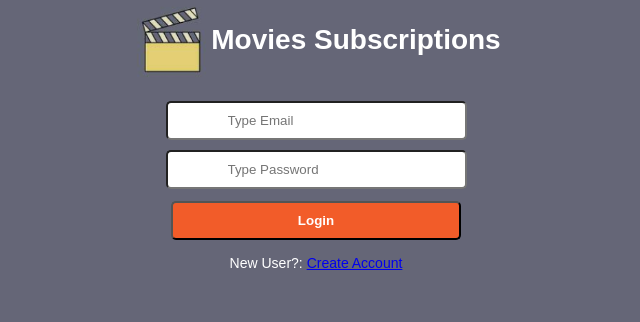
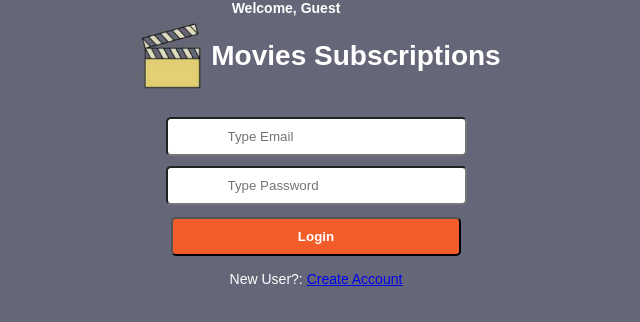
Before and after one commit to RoyDovrat/Full-Stack-Project, a React (Vite) app in the folder client/: page / in a window 1280 px wide. Shown: the top 322 px of the page, without its empty margins (324-964 px from the left). Built offline with nearby package versions, Linux system fonts and the light colour scheme; a web font is replaced by a local one.

Commit message:
add Headline component

```diff
--- /dev/null
+++ b/client/src/Components/AppHeadline.jsx
@@ -0,0 +1,16 @@
+import icon from '../images/icon.png'
+import '../Style/AppHeadline.scss'
+
+function AppHeadline({ userName }) {
+    return (
+        <div className='main-header'>
+            <p>Welcome, {userName || 'Guest'}</p>
+            <div className='webSite-header'>
+                <img src={icon} alt="icon" className="icon" />
+                <h1>Movies Subscriptions</h1>
+            </div>
+        </div>
+    );
+}
+
+export default AppHeadline;
--- a/client/src/Pages/LoginPage.jsx
+++ b/client/src/Pages/LoginPage.jsx
@@ -6,6 +6,7 @@ import ErrorMessage from '../Components/ErrorMessage'
 import axios from 'axios';
 import '../Style/Login.scss'
 import icon from '../images/icon.png'
+import AppHeadline from '../Components/AppHeadline';
 
 const URL = 'http://localhost:3000/auth/login';
 
@@ -62,12 +63,7 @@ function LoginPage() {
     return (
         <div className='login-layout'>
 
-            <header>
-            <img src={icon} alt="icon" className="icon" />
-                <div className="header-content">
-                    <h1>Movies Subscriptions</h1>
-                </div>
-            </header>
+            <AppHeadline />
 
             <main>
                 <input className='text-input' type="email" placeholder="Type Email" onChange={(e) => setUserName(e.target.value)} required />
--- a/client/src/Pages/mainPage.jsx
+++ b/client/src/Pages/mainPage.jsx
@@ -3,7 +3,7 @@ import { useSelector, useDispatch } from 'react-redux';
 import { useEffect } from 'react';
 import axios from 'axios';
 import '../Style/main.scss'
-import icon from '../images/icon.png'
+import AppHeadline from '../Components/AppHeadline';
 
 const MOVIES_URL = 'http://localhost:8000/movies';
 const MEMBERS_URL = 'http://localhost:8000/members//WithMoviesWatched';
@@ -45,14 +45,8 @@ function MainPage() {
 
   return (
     <div className='main-layout'>
-      <header className='main-header'>
-        <p>Welcome, {currUser?.fullName || 'Guest'}</p>
-        <div className='webSite-header'>
-        <img src={icon} alt="icon" className="icon" />
-        <h1>Movies Subscriptions</h1>
-        </div>
 
-      </header>
+      <AppHeadline userName={currUser?.fullName} />
 
       <nav className='navigate'>
         <button onClick={() => navigate('/main/movies-management')}>Movies</button>
--- /dev/null
+++ b/client/src/Style/AppHeadline.scss
@@ -0,0 +1,25 @@
+.main-header {
+    display: flex;
+    flex-direction: column;
+    justify-content: center;
+    align-items: center;
+    gap: 0px;
+
+    p {
+      margin: 0;
+      font-weight: bold;
+      margin-inline-end: 60px;
+    }
+
+    .webSite-header {
+      display: flex;
+      flex-direction: row;
+      align-items: center;
+      gap: 5px;
+
+      img {
+        width: 75px;
+        height: auto;
+      }
+    }
+  }
--- a/client/src/Style/Login.scss
+++ b/client/src/Style/Login.scss
@@ -2,7 +2,6 @@
     // >*  all direct child element
     max-width: 1060px;
     width: 100%;
-
 
 }
 
@@ -10,22 +9,8 @@
     display: flex;
     flex-direction: column;
     align-items: center;
+    justify-content: center;
 
-    header {
-
-        display: flex;
-        align-items: center;
-        justify-content: center;
-        flex-direction: row;
-        gap: 5px;
-
-        img {
-            //width: 100%;
-            width: 75px;
-            height: auto;
-        }
-
-    }
 
     main {
         display: flex;
--- a/client/src/Style/main.scss
+++ b/client/src/Style/main.scss
@@ -7,32 +7,6 @@
     > * {
       width: 100%;
       max-width: 1060px;
-    }
-
-   .main-header {
-      display: flex;
-      flex-direction: column;
-      justify-content: center;
-      align-items: center;
-      gap: 0px;
-
-      p {
-        margin: 0;
-        font-weight: bold;
-        margin-inline-end: 60px;
-      }
-
-      .webSite-header {
-        display: flex;
-        flex-direction: row;
-        align-items: center;
-        gap: 5px;
-
-        img {
-          width: 75px;
-          height: auto;
-        }
-      }
     }
 
     .navigate {
```
